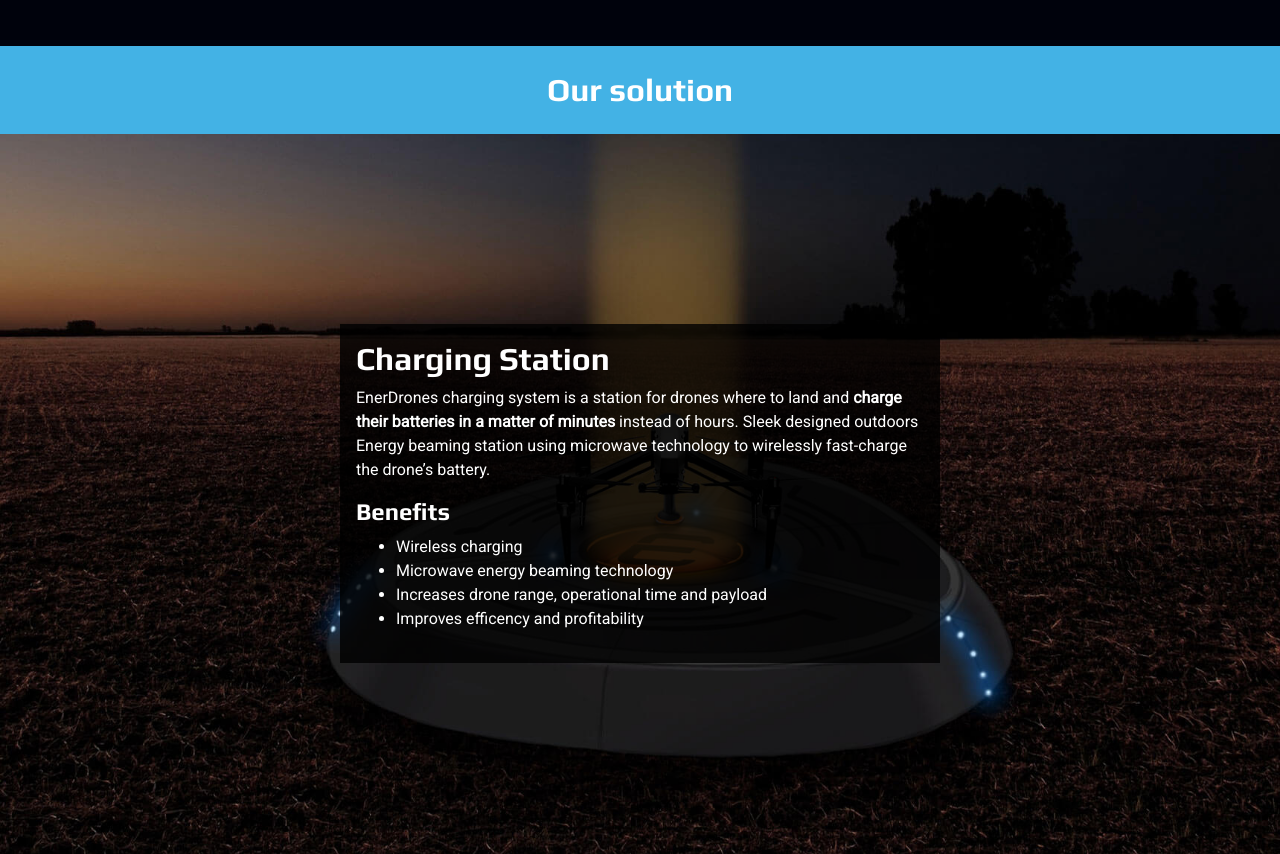
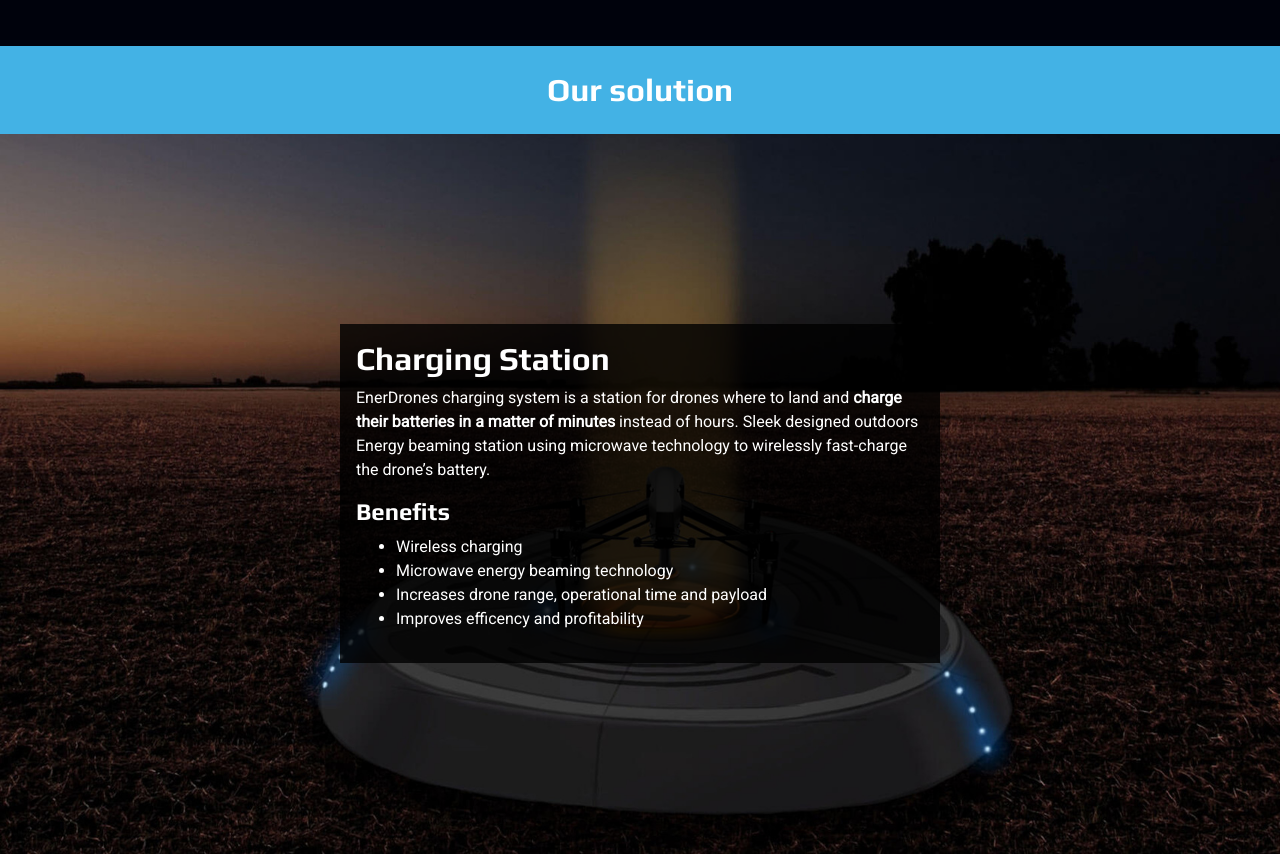
Before and after one commit to Squallac/enerdronesWeb, a plain HTML site: page index.html in a window 1280 px wide. Shown: the part 1460-2314 px from the top of the page. Drawn offline with nearby package versions, Linux system fonts and the light colour scheme.

Commit message:
Optimizing images

```diff
--- a/sass/main.scss
+++ b/sass/main.scss
@@ -1,4 +1,3 @@
-
 @import "./colors";
 @import "./fonts";
 
@@ -83,7 +82,7 @@
     justify-content: center;
 
     &--charging {
-        background-image: url('../images/chargingStation.jpg');
+        background-image: url('../images/chargingStation_sm.jpg');
         background-size: cover;
         background-position: center;
         transition: background-image .5s;
@@ -307,10 +306,6 @@
 
 /* Small devices (landscape phones, 576px and up)*/
 @media (min-width: 576px) {
-    .site-header{
-        background-image: url('../images/energy_md.jpg');
-    }
-
     .team__member{
         border-bottom: none;
     }
@@ -352,7 +347,7 @@
 /* Medium devices (tablets, 768px and up) */
 @media (min-width: 768px) {
     .site-header{
-        background-image: url('../images/energy_lg.jpg');
+        background-image: url('../images/energy_md.jpg');
     }
 
     .site-header img{
@@ -366,15 +361,37 @@
         padding: 40px;
     }
 
+    .about__article {
+        &--charging {
+            background-image: url('../images/chargingStation_md.jpg');
+        }
+    }
+
 
 }
 
 /* Large devices (desktops, 992px and up) */
 @media (min-width: 992px) {
     .site-header{
-        background-image: url('../images/energy_xl.jpg');
+        background-image: url('../images/energy_lg.jpg');
+    }
+
+    .about__article {
+        &--charging {
+            background-image: url('../images/chargingStation_lg.jpg');
+        }
     }
 }
 
 /* Extra large devices (large desktops, 1200px and up) */
-@media (min-width: 1200px) {  }
+@media (min-width: 1200px) {
+    .site-header{
+        background-image: url('../images/energy_xl.jpg');
+    }
+
+    .about__article {
+        &--charging {
+            background-image: url('../images/chargingStation_xl.jpg');
+        }
+    }
+}
```
Also changed, not shown: css/main.css, images/chargingStation_lg.jpg (added), images/chargingStation_md.jpg (added), images/chargingStation_sm.jpg (added), images/chargingStation_xl.jpg (added), images/energy_lg.jpg, images/energy_md.jpg, images/energy_sm.jpg, images/energy_xl.jpg, images/network.jpg (deleted), images/wave.jpg (deleted), 1 other file.
